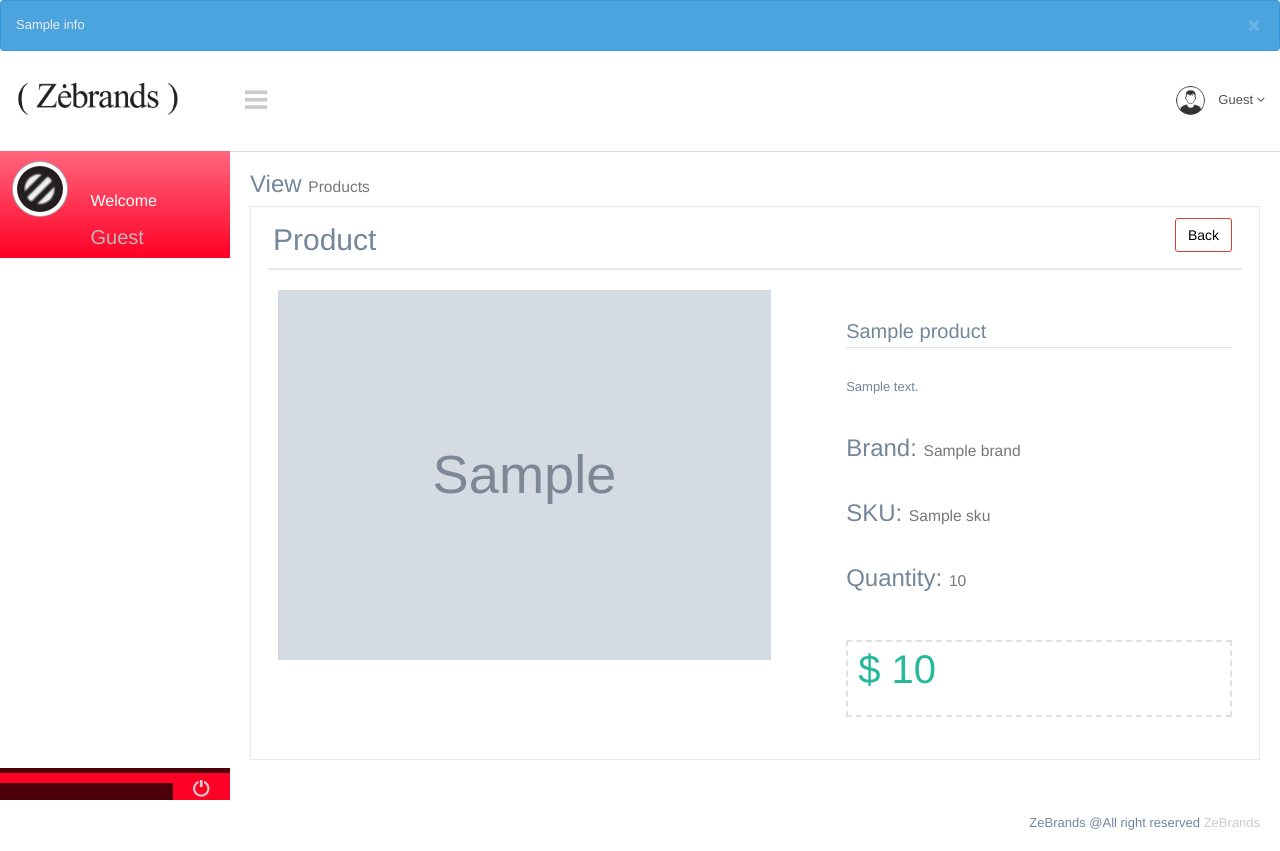
After one commit to Garedmx/zebrands, a Django app: template templates/view_product.html in a window 1280 px wide. The commit adds this page. Run offline with Django 3.2, Linux system fonts and the light colour scheme; the template is opened without the code that fills it: most values are stand-ins (such as "Sample title", 1, 10 or a date in 2020); grey boxes marked "Sample" are stand-in pictures; some libraries are stand-ins or nearby versions.

Commit message:
view details products finish

```diff
--- a/motor/views.py
+++ b/motor/views.py
@@ -51,3 +51,8 @@ class ProductAdd(generic.CreateView):
     @method_decorator(login_required)
     def dispatch(self, *args, **kwargs):
         return super(ProductAdd, self).dispatch(*args, **kwargs)
+
+
+class ProductView(generic.DetailView):
+    template_name = 'view_product.html'
+    queryset = Product.objects.all()
--- a/templates/add_product.html
+++ b/templates/add_product.html
@@ -23,11 +23,14 @@
                     <div class="x_panel">
                         <div class="x_title">
                             <h2>New Product <small></small></h2>
+                            <ul class="nav navbar-right">
+                                <a class="btn btn-danger" href="{% url 'home' %}">Cancel</a>
+                            </ul>
                             <div class="clearfix"></div>
                         </div>
                         <div class="x_content">
                             <div class="row">
-                                <form method="post">
+                                <form method="post" enctype="multipart/form-data">
                                     {% csrf_token %}
                                     {% for field in form.visible_fields %}
                                         <div class="form-group">
--- a/templates/add_user.html
+++ b/templates/add_user.html
@@ -23,6 +23,9 @@
                     <div class="x_panel">
                         <div class="x_title">
                             <h2>New User <small></small></h2>
+                            <ul class="nav navbar-right">
+                                <a class="btn btn-danger" href="{% url 'users' %}">Back</a>
+                            </ul>
                             <div class="clearfix"></div>
                         </div>
                         <div class="x_content">
--- a/templates/index.html
+++ b/templates/index.html
@@ -36,12 +36,12 @@
                                     <div class="col-md-55">
                                         <div class="thumbnail">
                                             <div class="image view view-first">
-                                                <img style="width: 100%; display: block;" src="{{ product.img }}"
+                                                <img style="width: 100%; display: block;" src="{{ product.img.url }}"
                                                      alt="image"/>
                                                 <div class="mask">
                                                     <p>$ {{ product.price }}</p>
                                                     <div class="tools tools-bottom">
-                                                        <a href="#"><i class="fa fa-eye"></i></a>
+                                                        <a href="{% url "view_product" product.pk %}"><i class="fa fa-eye"></i></a>
                                                         {% if request.user.is_authenticated %}
                                                             <a href="{% url "edit_product" product.pk %}"><i class="fa fa-pencil"></i></a>
                                                         {% endif %}
--- /dev/null
+++ b/templates/view_product.html
@@ -0,0 +1,94 @@
+{% extends 'modulo.html' %}
+{% load static %}
+
+{% block css %}
+    <!-- Font Awesome -->
+    <link rel="stylesheet" href="{% static 'vendors/font-awesome/css/font-awesome.min.css' %}">
+    <!-- NProgress -->
+    <link rel="stylesheet" href="{% static 'vendors/nprogress/nprogress.css' %}">
+{% endblock %}
+
+{% block content %}
+    <div class="right_col" role="main">
+        <div class="">
+            <div class="page-title">
+                <div class="title_left">
+                    <h3>View <small>Products</small></h3>
+                </div>
+            </div>
+            <div class="clearfix"></div>
+
+            <div class="row">
+                <div class="col-md-12">
+                    <div class="x_panel">
+                        <div class="x_title">
+                            <h2>Product <small></small></h2>
+                            <ul class="nav navbar-right">
+                                <a class="btn btn-danger" href="{% url "home" %}">Back</a>
+                            </ul>
+                            <div class="clearfix"></div>
+                        </div>
+                        <div class="x_content">
+                            <div class="row">
+
+                                <div class="x_content">
+
+                                    <div class="col-md-7 col-sm-7 ">
+                                        <div class="product-image">
+                                            <img src="{{ product.img.url }}" alt="..."/>
+                                        </div>
+
+                                    </div>
+
+                                    <div class="col-md-5 col-sm-5 " style="border:0px solid #e5e5e5;">
+
+                                        <h1 class="prod_title">{{ product.name }}</h1>
+
+                                        <p>{{ product.description }}</p>
+                                        <br/>
+
+                                        <div class="">
+                                            <h3>Brand: <small>{{ product.brand }}</small></h3>
+                                        </div>
+                                        <br/>
+
+                                        <div class="">
+                                            <h3>SKU: <small>{{ product.sku }}</small></h3>
+                                        </div>
+                                        <br/>
+
+                                        <div class="">
+                                            <h3>Quantity: <small>{{ product.quantity }}</small></h3>
+                                        </div>
+                                        <br/>
+
+                                        <div class="">
+                                            <div class="product_price">
+                                                <h1 class="price">$ {{ product.price }}</h1>
+                                                <br>
+                                            </div>
+                                        </div>
+                                    </div>
+                                </div>
+                            </div>
+                        </div>
+                    </div>
+                </div>
+            </div>
+        </div>
+    </div>
+
+{% endblock %}
+
+{% block js %}
+    <!-- FastClick -->
+    <script src="{% static 'vendors/fastclick/lib/fastclick.js' %}"></script>
+    <!-- NProgress -->
+    <script src="{% static 'vendors/nprogress/nprogress.js' %}"></script>
+
+    <script type="application/javascript">
+        $(document).ready(function () {
+
+        });
+    </script>
+{% endblock %}
--- a/zebrands/urls.py
+++ b/zebrands/urls.py
@@ -24,7 +24,8 @@ from motor import views
 urlpatterns = [
     path('', views.HomeView.as_view(), name='home'),
     path('add_product/', views.ProductAdd.as_view(), name='add_product'),
-    path('edit_product/', views.ProductEdit.as_view(), name='edit_product'),
+    path('view_product/<int:pk>', views.ProductView.as_view(), name='view_product'),
+    path('edit_product/<int:pk>', views.ProductEdit.as_view(), name='edit_product'),
     path('user/', views.UserView.as_view(), name='users'),
     path('add_user/', views.UserAdd.as_view(), name='add_user'),
     path('login/', LoginView.as_view(template_name='login.html'), name='login'),
```
Also changed, not shown: motor/forms.py (+7 -1 lines), motor/models.py (+6 -6 lines), db.sqlite3, motor/migrations/0003_alter_product_consulted.py (added), motor/migrations/0004_auto_20210824_0419.py (added), motor/migrations/0005_alter_product_img.py (added), motor/migrations/0006_alter_product_active.py (added).
